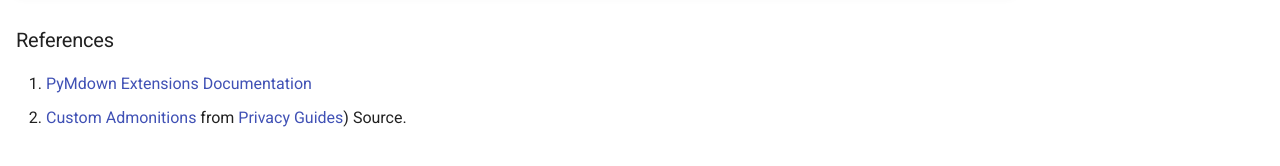
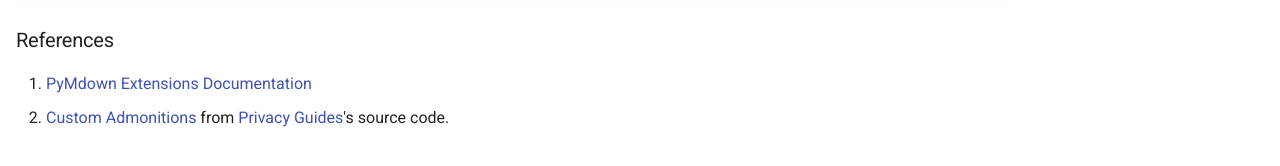
Before and after one commit to tylernguyen/tylernguyen.xyz, an MkDocs documentation site: the page built from docs/credits.md, in a window 1280 px wide. Shown: the part 697-863 px from the top of the page. Built offline with MkDocs 1.6.1 and Material for MkDocs 9.7.7, drawn with Linux system fonts in a browser that asks for light colours; plug-ins that fetch from the network failed and are left out; comment, search, counter and statistics services are not loaded.

Commit message:
a bunch of placeholders

```diff
--- a/docs/credits.md
+++ b/docs/credits.md
@@ -29,4 +29,4 @@ hide:
 ### References
 
 1. [PyMdown Extensions Documentation](https://facelessuser.github.io/pymdown-extensions/)
-2. [Custom Admonitions](https://github.com/privacyguides/privacyguides.org/blob/main/docs/stylesheets/extra.css) from [Privacy Guides](https://www.privacyguides.org/)) Source.
+2. [Custom Admonitions](https://github.com/privacyguides/privacyguides.org/blob/main/docs/stylesheets/extra.css) from [Privacy Guides](https://www.privacyguides.org/)'s source code.
```
Also changed, not shown: docs/support.md (+5 -0 lines), docs/catalog/comics.md (added), docs/catalog/manga.md (added), docs/catalog/movies.md (added), docs/catalog/television.md (added).
